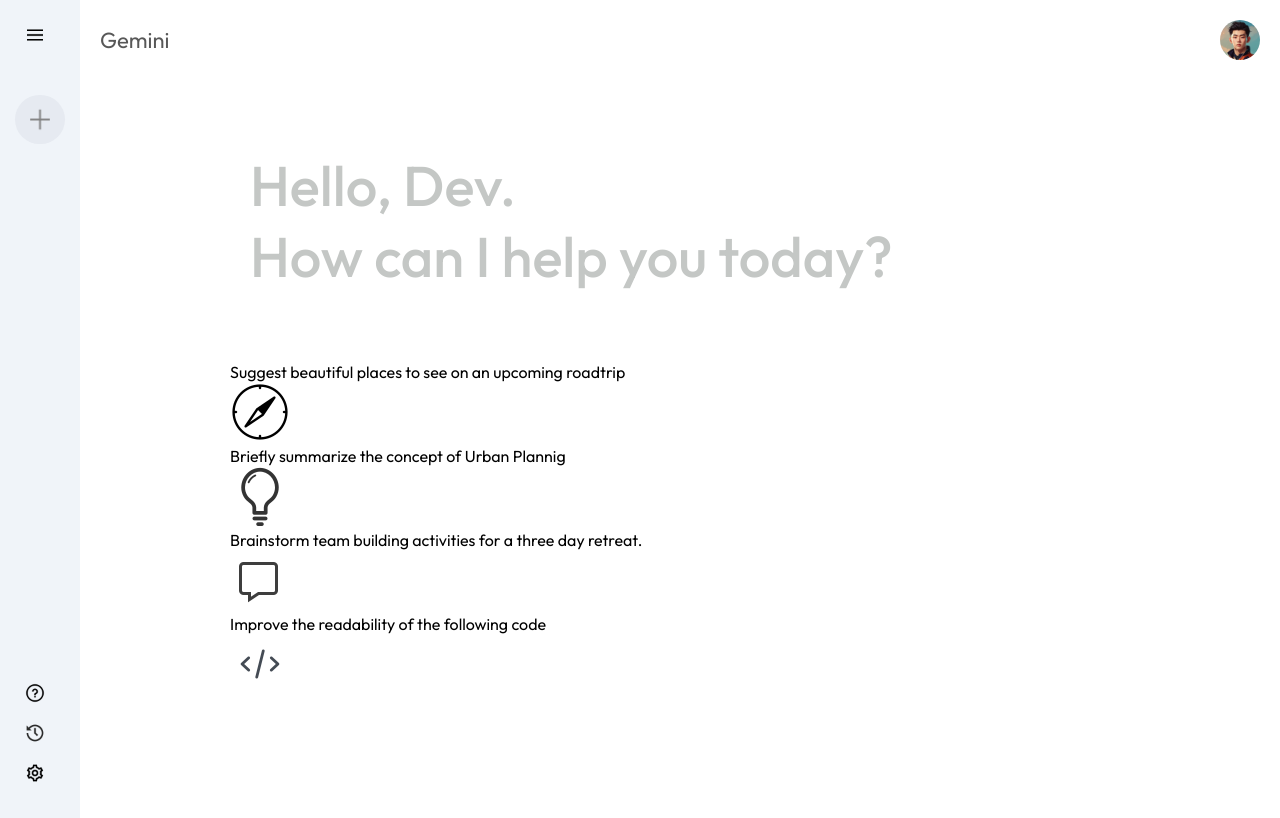
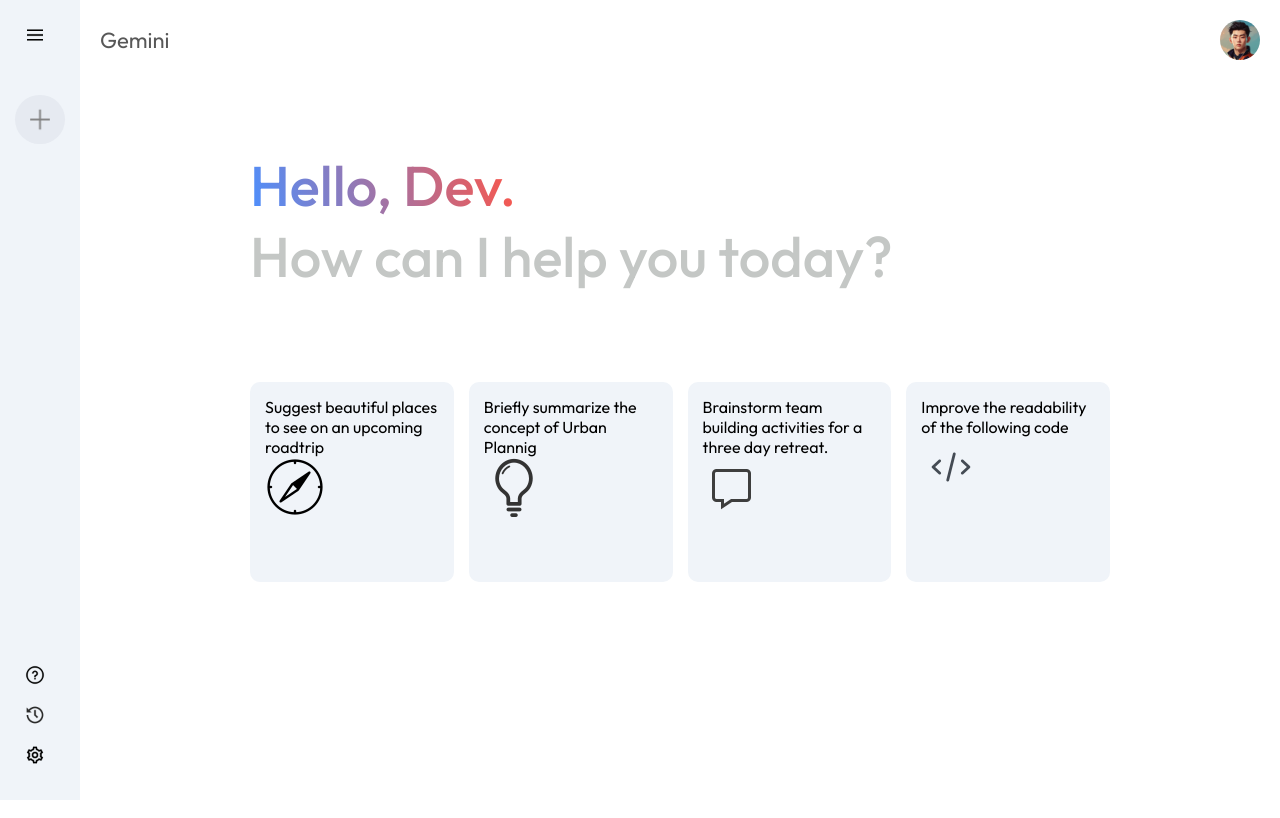
Before and after one commit to claudiahW/miniature-computing-machine, a React (Vite) app: page / in a window 1280 px wide. Built offline with nearby package versions, Linux system fonts and the light colour scheme.

Commit message:
style the cards so as to align them properly

```diff
--- a/src/components/Main/Main.css
+++ b/src/components/Main/Main.css
@@ -29,3 +29,24 @@
   font-weight: 500;
   padding: 20px;
 }
+.main .greet span {
+  background: -webkit-linear-gradient(16deg, #4b90ff, #ff5546);
+  background-clip: inherit;
+  -webkit-background-clip: text;
+  -webkit-text-fill-color: transparent;
+}
+
+.main .cards {
+  display: grid;
+  grid-template-columns: repeat(auto-fill, minmax(180px, 1fr));
+  gap: 15px;
+  padding: 20px;
+}
+.main .card {
+  height: 200px;
+  padding: 15px;
+  background-color: #f0f4f9;
+  border-radius: 10px;
+  position: relative;
+  cursor: pointer;
+}
```
